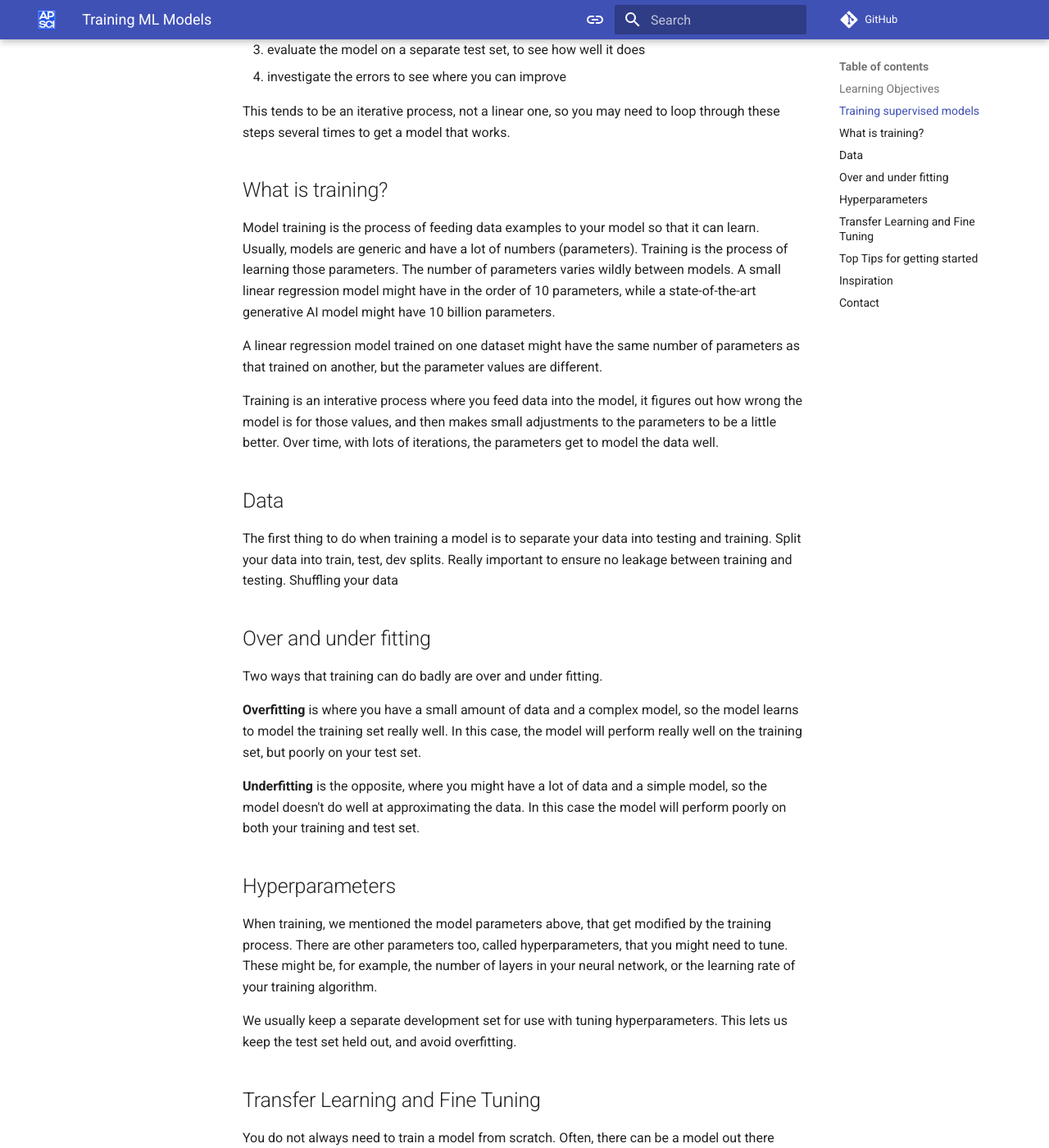
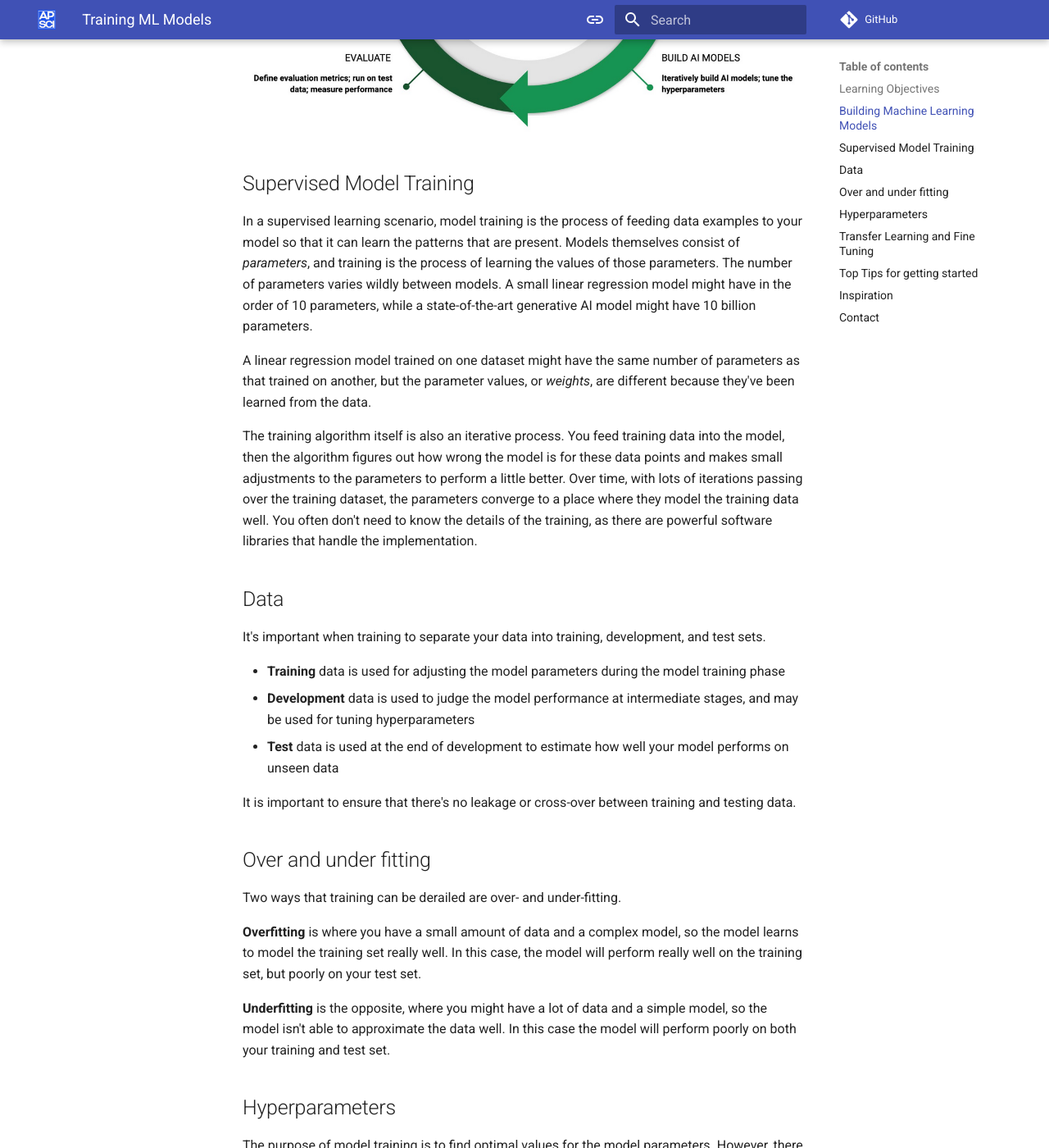
Before and after one commit to acceleratescience/ai-core-concepts, an MkDocs documentation site: the page built from docs/training.md, in a window 1280 px wide and 1400 px high, scrolled down 1104 px. Shown: the whole window at 82% size. Built offline with MkDocs 1.6.1 and Material for MkDocs 9.7.7, drawn with Linux system fonts in a browser that asks for light colours; comment, search, counter and statistics services are not loaded; some of the changed text lies outside the part shown.

Commit message:
Updated NLP and Training pages

```diff
--- a/docs/training.md
+++ b/docs/training.md
@@ -4,84 +4,77 @@
 
 This section will help you understand:
 
-- Know what it means to train an AI model
+- What it means to train an AI model
 - How to use data for robust training, development and testing
 - Over and under fitting
 - Tuning hyperparameters
 - Transfer learning and fine tuning
-- Know about the iterative approach to building a model
 
-## Training supervised models
+## Building Machine Learning Models
 
-Training a supervised learning algorithm involves:
+Building a machine learning model involves:
+
+1. Deciding on the task and collecting data; labelling that data
+2. Training a model on a '_training set_' of your data
+3. Evaluating the model on a separate '_development set_', to see how well it does
+4. Investigating the errors to see where you can improve
+
+This tends to be an iterative process, not a linear one, so you may need to loop through these steps several times to get a model that works. Once you have a model that works well, you can evaluate its final performance on a '_test set_'.
 
 ![AI Lifecycle](imgs/ailifecycle.png){ align=center }
 
-1. decide on the task and collect data; label that data
-2. train a model on a 'training' set of your data
-3. evaluate the model on a separate test set, to see how well it does
-4. investigate the errors to see where you can improve
+## Supervised Model Training
+In a supervised learning scenario, model training is the process of feeding data examples to your model so that it can learn the patterns that are present. Models themselves consist of _parameters_, and training is the process of learning the values of those parameters. The number of parameters varies wildly between models. A small linear regression model might have in the order of 10 parameters, while a state-of-the-art generative AI model might have 10 billion parameters.
 
-This tends to be an iterative process, not a linear one, so you may need to loop through these steps several times to get a model that works.
+A linear regression model trained on one dataset might have the same number of parameters as that trained on another, but the parameter values, or _weights_, are different because they've been learned from the data.
 
-## What is training?
-Model training is the process of feeding data examples to your model so that it can learn. Usually, models are generic and have a lot of numbers (parameters). Training is the process of learning those parameters. The number of parameters varies wildly between models. A small linear regression model might have in the order of 10 parameters, while a state-of-the-art generative AI model might have 10 billion parameters.
 
-A linear regression model trained on one dataset might have the same number of parameters as that trained on another, but the parameter values are different.
-
-Training is an interative process where you feed data into the model, it figures out how wrong the model is for those values, and then makes small adjustments to the parameters to be a little better. Over time, with lots of iterations, the parameters get to model the data well.
+The training algorithm itself is also an iterative process. You feed training data into the model, then the algorithm figures out how wrong the model is for these data points and makes small adjustments to the parameters to perform a little better. Over time, with lots of iterations passing over the training dataset, the parameters converge to a place where they model the training data well. You often don't need to know the details of the training, as there are powerful software libraries that handle the implementation.
 
 
 
 
 ## Data
-The first thing to do when training a model is to separate your data into testing and training.
-Split your data into train, test, dev splits.
-Really important to ensure no leakage between training and testing.
-Shuffling your data
+It's important when training to separate your data into training, development, and test sets.
+
+- **Training** data is used for adjusting the model parameters during the model training phase
+- **Development** data is used to judge the model performance at intermediate stages, and may be used for tuning hyperparameters
+- **Test** data is used at the end of development to estimate how well your model performs on unseen data
+
+It is important to ensure that there's no leakage or cross-over between training and testing data.
 
 
 ## Over and under fitting
 
-Two ways that training can do badly are over and under fitting.
+Two ways that training can be derailed are over- and under-fitting.
 
 **Overfitting** is where you have a small amount of data and a complex model, so the model learns to model the training set really well. In this case, the model will perform really well on the training set, but poorly on your test set.
 
-**Underfitting** is the opposite, where you might have a lot of data and a simple model, so the model doesn't do well at approximating the data. In this case the model will perform poorly on both your training and test set.
+**Underfitting** is the opposite, where you might have a lot of data and a simple model, so the model isn't able to approximate the data well. In this case the model will perform poorly on both your training and test set.
 
 ## Hyperparameters
 
-When training, we mentioned the model parameters above, that get modified by the training process. There are other parameters too, called hyperparameters, that you might need to tune. These might be, for example, the number of layers in your neural network, or the learning rate of your training algorithm.
+The purpose of model training is to find optimal values for the model parameters. However, there are other parameters in machine learning that aren't part of the model. These are called _hyperparameters_.
 
-We usually keep a separate development set for use with tuning hyperparameters. This lets us keep the test set held out, and avoid overfitting.
+These might be, for example, the number of layers in your neural network, or the learning rate of your training algorithm. The purpose of a development set is to have data for tuning the hyperparameters. This lets us keep the test set held out, and avoid overfitting.
 
 ## Transfer Learning and Fine Tuning
 You do not always need to train a model from scratch. Often, there can be a model out there which you can use as a starting point. Then, you would finetune that model to your data, or use transfer learning.
 
-**Finetuning** is where you keeo the model as it is, and just train the model a bit more on your data
+**Finetuning** is where you keep the model architecture as it is, and just train the model a bit more on your data.
 
 **Transfer learning** is similar to finetuning, but with the understanding that you're training the model for a different task than the one it was originally trained to do. With neural networks, this typically means replacing the last layer with one which is designed for your task.
-
-Examples...
-
-With these techniques, there are many options for how to do this learning efficiently.
 
 
 ## Top Tips for getting started
 
-1. Look at what's already been built. Something like Hugging Face has a large repository of models, and yet more models are built and released by different groups around the world.
-2. Consider whether you can build a baseline system without ML/AI. This will be simple to do, and give you some insight into your problem.
-3. Prototype - start with a small model and a simple baseline; Start with a small dataset, before increasing the amount of data
+1. Look at what ML models exist. Hugging Face, for example, has a large repository of models available to use. Or in your field, perhaps a relevant group has released a model onto GitHub.
+2. Consider whether you can build a baseline system without ML/AI. This will be a simple first step, and likely give you some insight into your problem.
+3. Prototype - start with a small model and a simple baseline; Start with a small dataset to get your setup working, before increasing the amount of data
 4. Ensure there's no leakage between your test and training data
 5. Make use of open source libraries, models and data
 
 ## Inspiration
-
-Find more examples of research that's using supervised learning on Accelerate's blog:
-
-- link
-- link
-- link
 
 
 ## Contact
```
Also changed, not shown: docs/nlp.md (+12 -9 lines).
